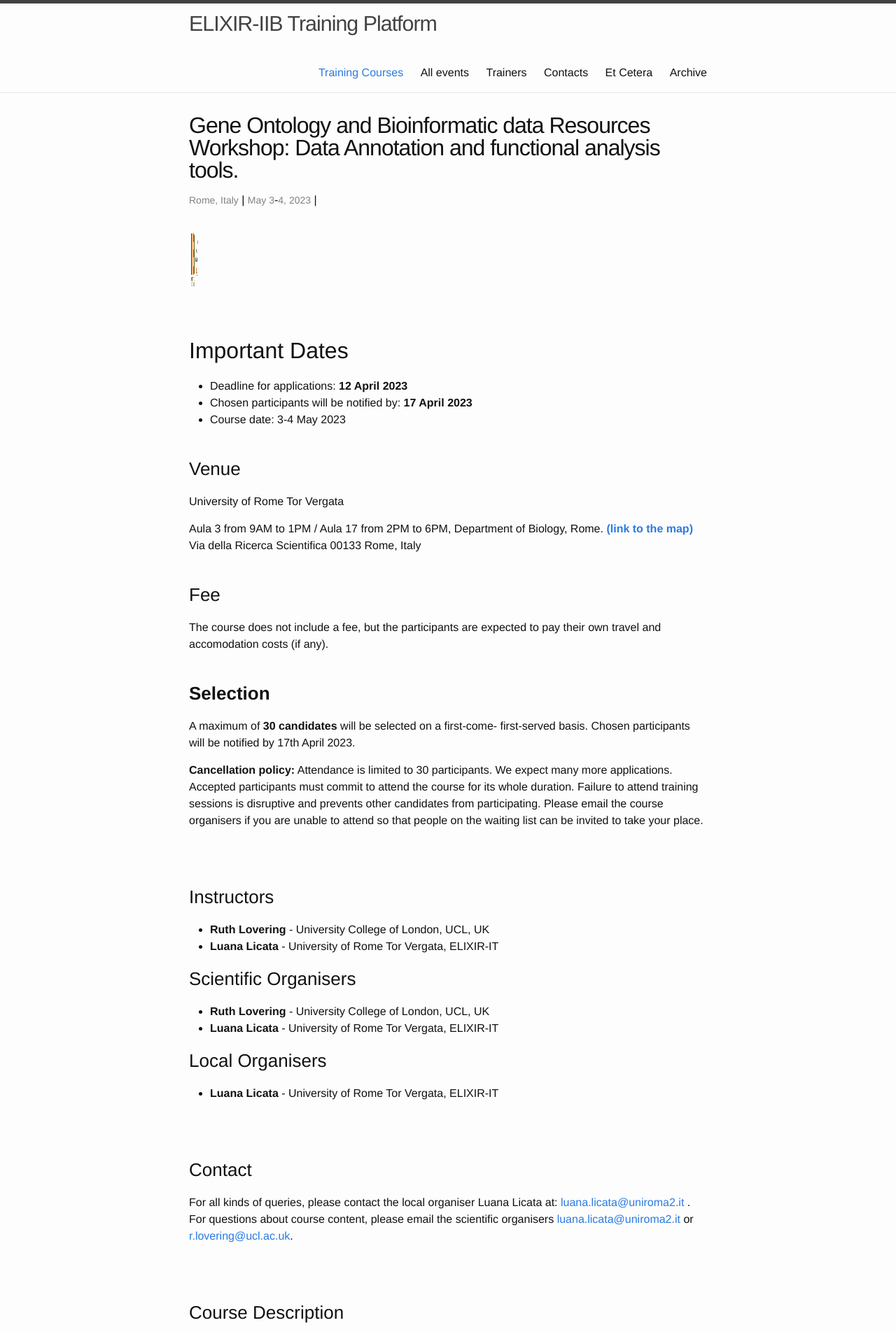
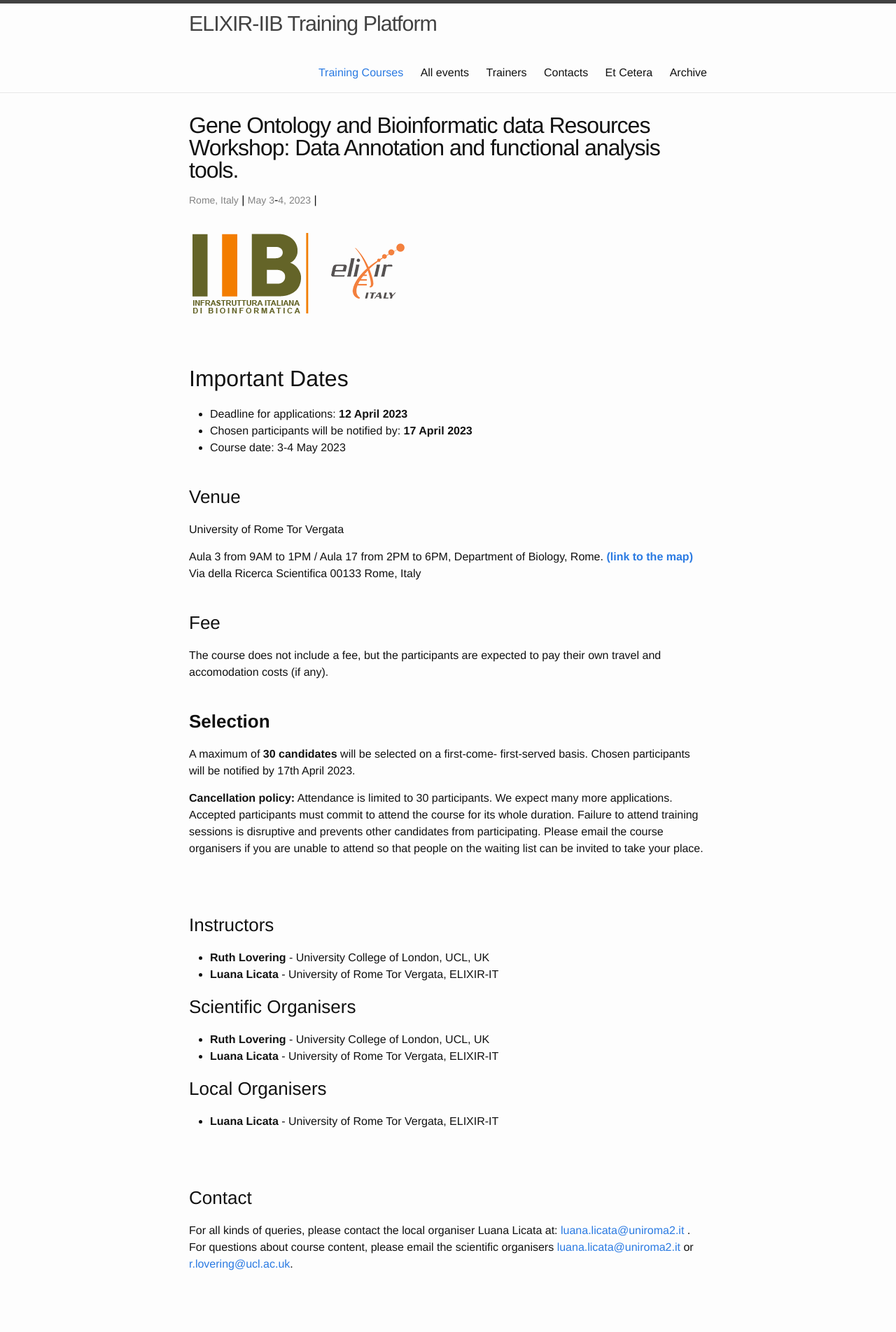
Before and after one commit to ELIXIR-IIB-training/website, a Jekyll site: the page built from _posts/2023-05-03-Gene_Ontology_TorVergata.md, in a window 1280 px wide. Shown: the top 1904 px of the page at 70% size. Built offline with Jekyll 4.4.1, drawn with Linux system fonts in a browser that asks for light colours.

Commit message:
Update 2023-05-03-Gene_Ontology_TorVergata.md

```diff
--- a/_posts/2023-05-03-Gene_Ontology_TorVergata.md
+++ b/_posts/2023-05-03-Gene_Ontology_TorVergata.md
@@ -11,7 +11,7 @@ description: Two-day workshop to boost your understanding of bioinformatics reso
 <table border="0">
 <tr>
 	<td>
-	<img src="../../../img/logo_iib.png" height="80" width="10">
+	<img src="../../../img/logo_iib.png">
 	</td>
 </tr>
 </table>
```
